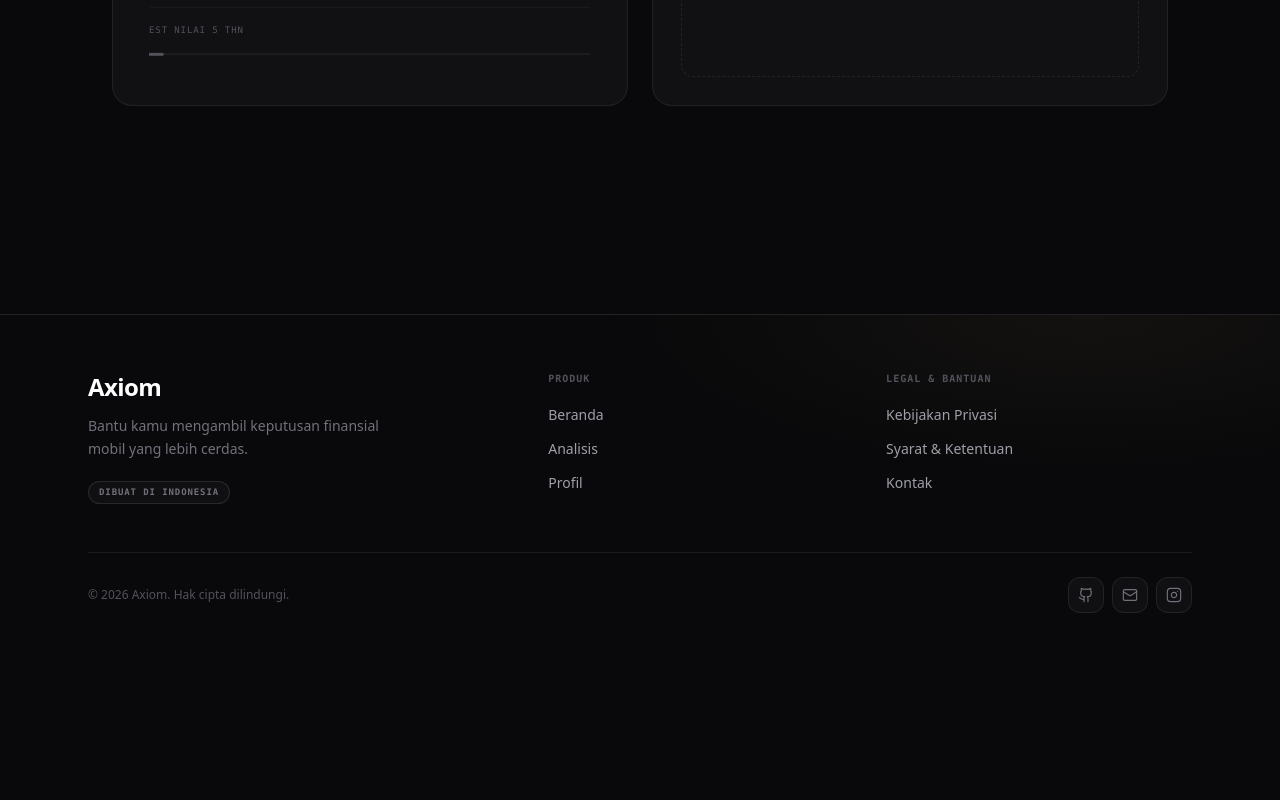
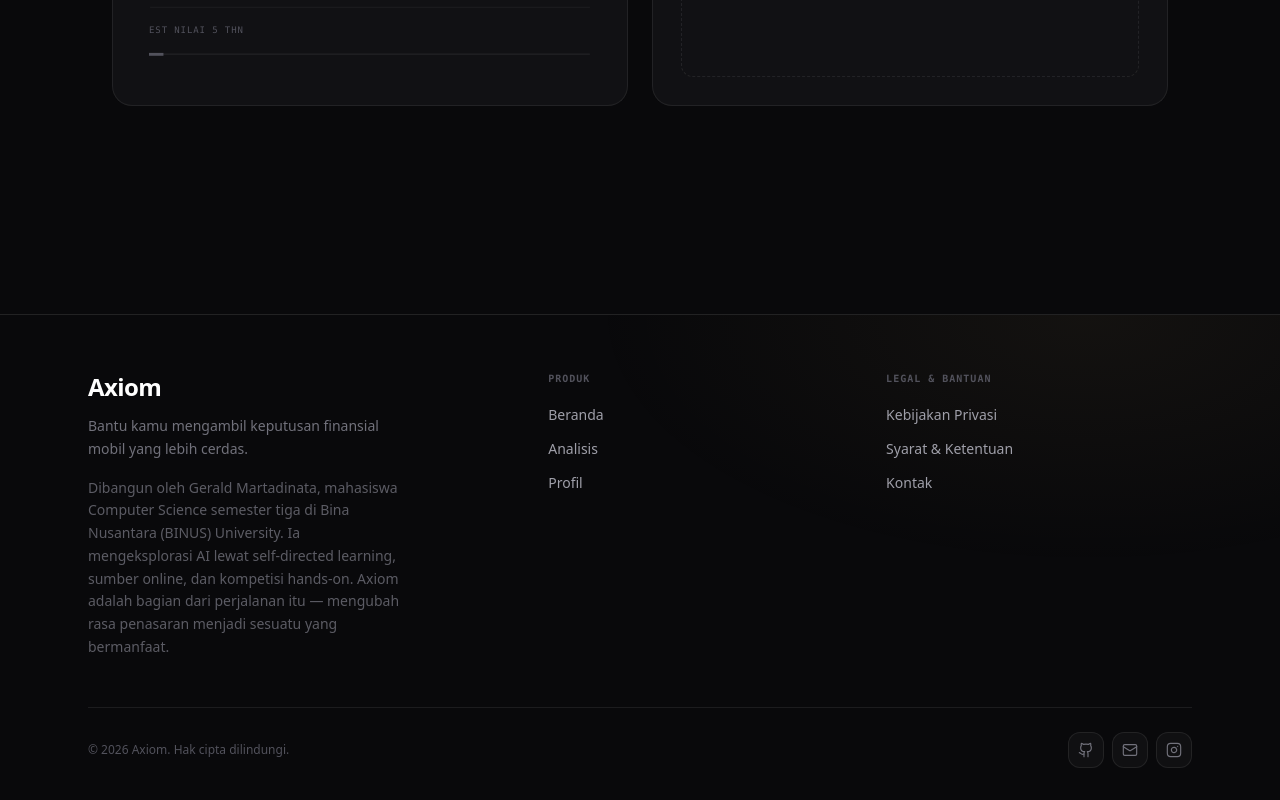
Before and after one commit to geraldmartadinata/axiom, a React (Vite) app: page / in a window 1280 px wide. Shown: the part 1173-1973 px from the top of the page. Before the commit the page ends 1818 px from the top, so only its background shows below. Built offline with nearby package versions, Linux system fonts and the light colour scheme.

Commit message:
ui: replace Made-in-Indonesia footer badge with About Me paragraph (i18n EN/ID)

```diff
--- a/src/components/layout/Footer.jsx
+++ b/src/components/layout/Footer.jsx
@@ -51,9 +51,7 @@ export default function Footer() {
               <span className="font-display text-2xl font-bold text-white tracking-tight">Axiom</span>
             </Link>
             <p className="mt-3 text-sm text-zinc-500 leading-relaxed max-w-xs">{t('footer.tagline')}</p>
-            <span className="inline-flex items-center gap-1.5 mt-5 px-2.5 py-1 rounded-full border border-white/10 bg-white/[3%] font-mono text-[9px] font-bold uppercase tracking-widest text-zinc-500">
-              {t('footer.madeIn')}
-            </span>
+            <p className="mt-4 text-sm text-zinc-500/80 leading-relaxed max-w-xs">{t('footer.about')}</p>
           </div>
 
           <nav aria-label={t('footer.product')}>
--- a/src/locales/en.json
+++ b/src/locales/en.json
@@ -479,6 +479,7 @@
     "product": "Product",
     "legalHelp": "Legal & Help",
     "madeIn": "Made in Indonesia",
+    "about": "Built by Gerald Martadinata, a third-semester Computer Science student at Bina Nusantara (BINUS) University. He explores AI through self-directed learning, online resources, and hands-on competitions. Axiom is part of that journey — turning curiosity into something useful.",
     "rights": "All rights reserved.",
     "terms": "Terms of Service",
     "privacy": "Privacy Policy",
--- a/src/locales/id.json
+++ b/src/locales/id.json
@@ -479,6 +479,7 @@
     "product": "Produk",
     "legalHelp": "Legal & Bantuan",
     "madeIn": "Dibuat di Indonesia",
+    "about": "Dibangun oleh Gerald Martadinata, mahasiswa Computer Science semester tiga di Bina Nusantara (BINUS) University. Ia mengeksplorasi AI lewat self-directed learning, sumber online, dan kompetisi hands-on. Axiom adalah bagian dari perjalanan itu — mengubah rasa penasaran menjadi sesuatu yang bermanfaat.",
     "rights": "Hak cipta dilindungi.",
     "terms": "Syarat & Ketentuan",
     "privacy": "Kebijakan Privasi",
```
